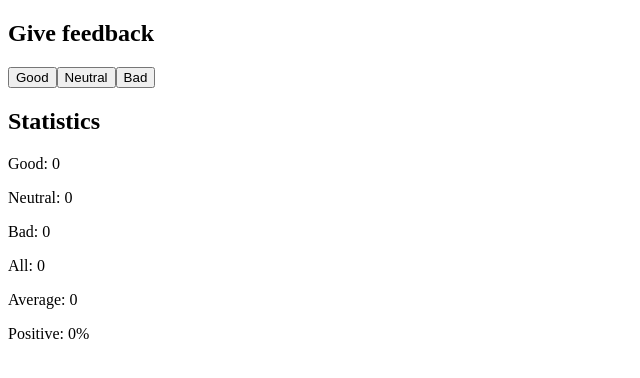
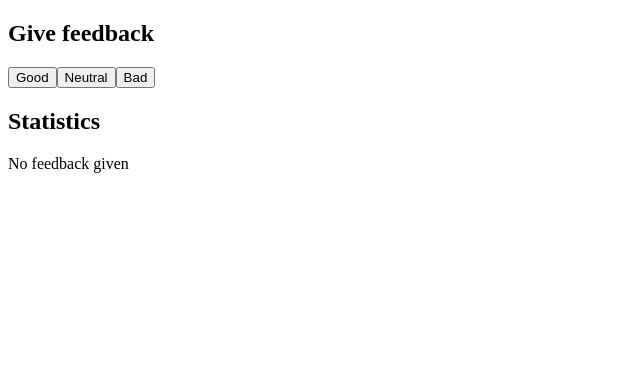
Before and after one commit to ada-ip/fullstackopen, a React (Vite) app in the folder part1/unicafe/: page / in a window 1280 px wide. Shown: the top 378 px of the page, without its empty margins (0-640 px from the left). Built offline with nearby package versions, Linux system fonts and the light colour scheme.

Commit message:
Add 1.9: unicafe step4 solution

```diff
--- a/part1/unicafe/src/App.jsx
+++ b/part1/unicafe/src/App.jsx
@@ -25,12 +25,18 @@ const Statistics = ({ good, neutral, bad }) => {
 	return (
 		<section>
 			<Header text="Statistics" />
+			{good + neutral + bad === 0 ? (
+				<div>No feedback given</div>
+			) : (
+				<>
 					<Display text="Good" value={good} />
 					<Display text="Neutral" value={neutral} />
 					<Display text="Bad" value={bad} />
 					<Display text="All" value={bad + neutral + good} />
 					<Display text="Average" value={calculateAverage()} />
 					<Display text="Positive" value={`${calculatePositivePercentage()}%`} />
+				</>
+			)}
 		</section>
 	);
 };
@@ -48,7 +54,7 @@ const App = () => {
 				<Button onClick={() => setNeutral(neutral + 1)} text="Neutral" />
 				<Button onClick={() => setBad(bad + 1)} text="Bad" />
 			</section>
-			<Statistics good={good} neutral={neutral} bad={bad} />
+			{<Statistics good={good} neutral={neutral} bad={bad} />}
 		</>
 	);
 };
```
Lines whose indentation alone changed are shown as unchanged.
